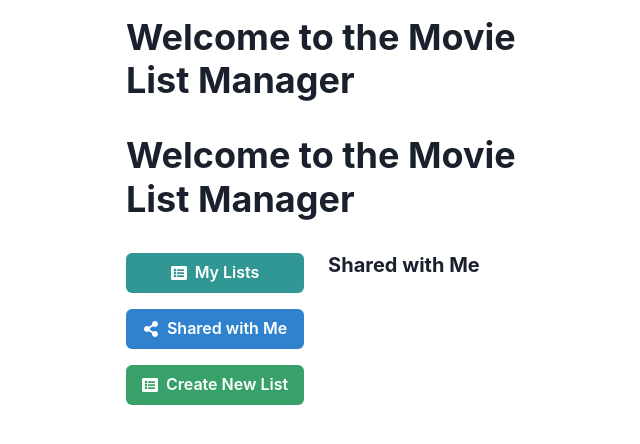
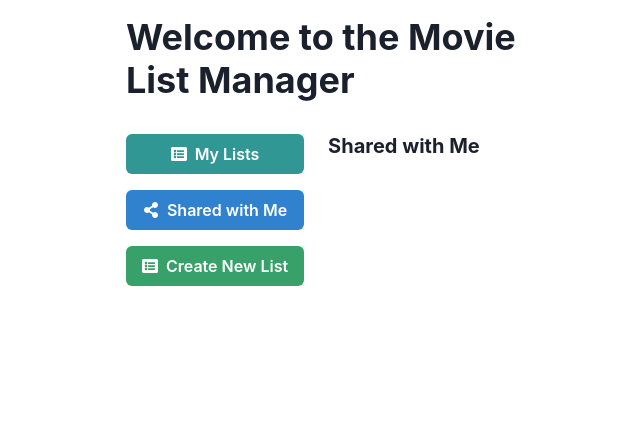
Before and after one commit to GPT-Engineer-App/data-wrangler, a React (Vite) app: page / in a window 1280 px wide. Shown: the top 444 px of the page, without its empty margins (306-946 px from the left). Built offline with nearby package versions, Linux system fonts and the light colour scheme.

Commit message:
Removed the duplicate "Welcome to the Movie List Manager" heading from the home page.
Prompt: delete the first welcome message

```diff
--- a/src/pages/Index.jsx
+++ b/src/pages/Index.jsx
@@ -58,7 +58,6 @@ const Index = () => {
       <Box padding="4" maxWidth="md" width="full">
         <VStack spacing={8}>
           <Heading>Welcome to the Movie List Manager</Heading>
-          <Heading>Welcome to the Movie List Manager</Heading>
           <Grid templateColumns="1fr 3fr" gap={6} width="full">
             <GridItem>
               <SidebarMenu />
```
